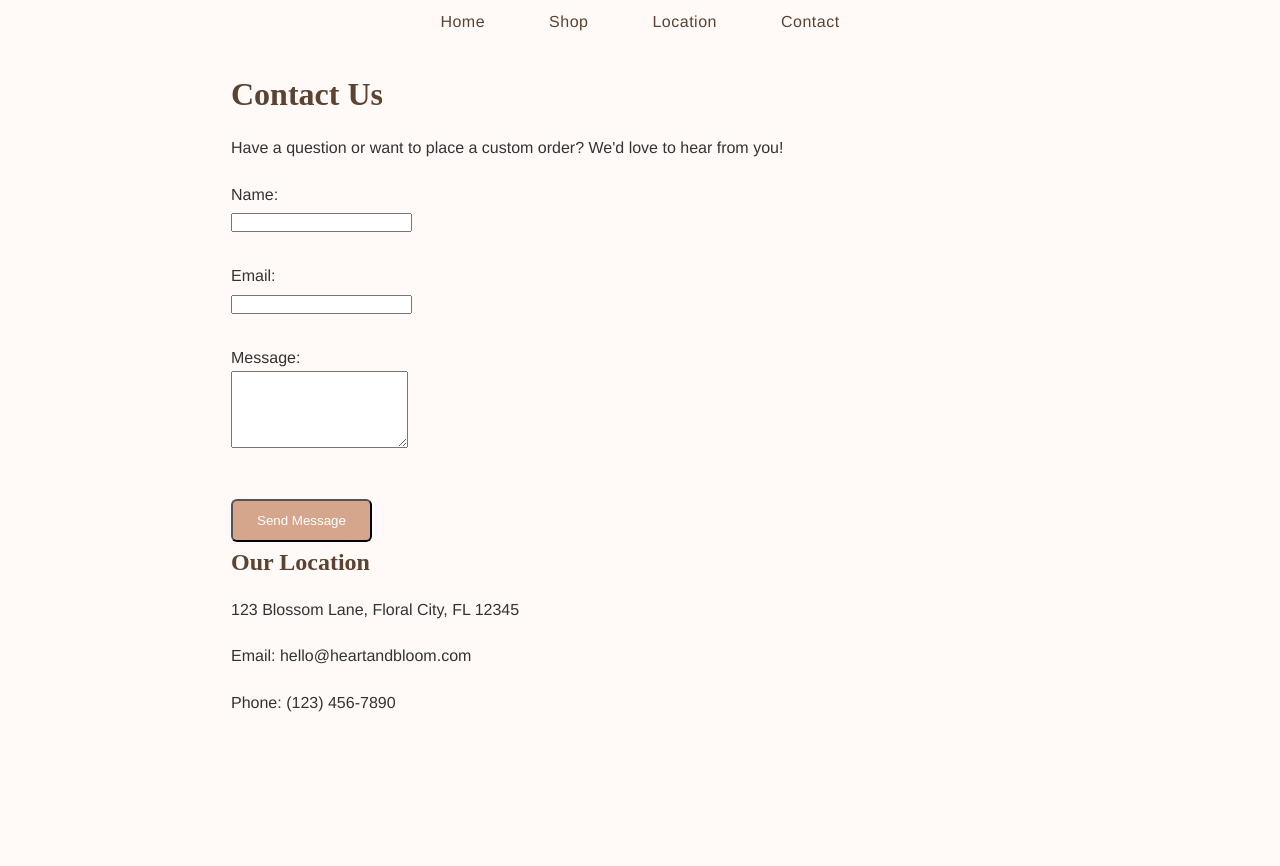
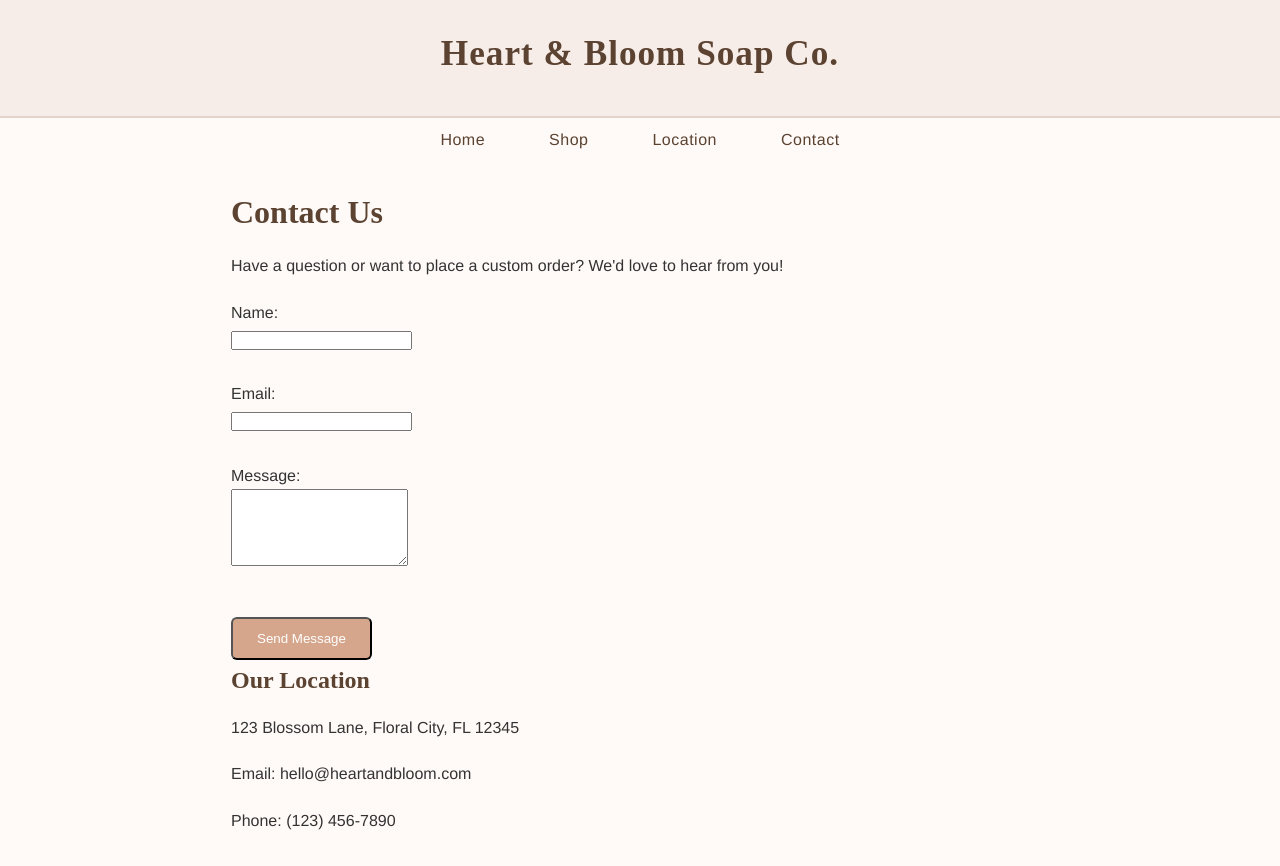
Before and after one commit to torip721/WEBT2310, a plain HTML site: page contact.html in a window 1280 px wide. Before the commit the page ends 800 px from the top, so only its background shows below. Drawn offline with Linux system fonts and the light colour scheme.

Commit message:
header update

```diff
--- a/contact.html
+++ b/contact.html
@@ -8,6 +8,9 @@
     </head>
 
     <body>
+         <header>
+            <h1>Heart & Bloom Soap Co.</h1>
+            </header>
      <nav>
         <ul>
             <li><a href="index.html">Home</a></li>
```
Also changed, not shown: location.html (+3 -0 lines), shop.html (+3 -0 lines).
